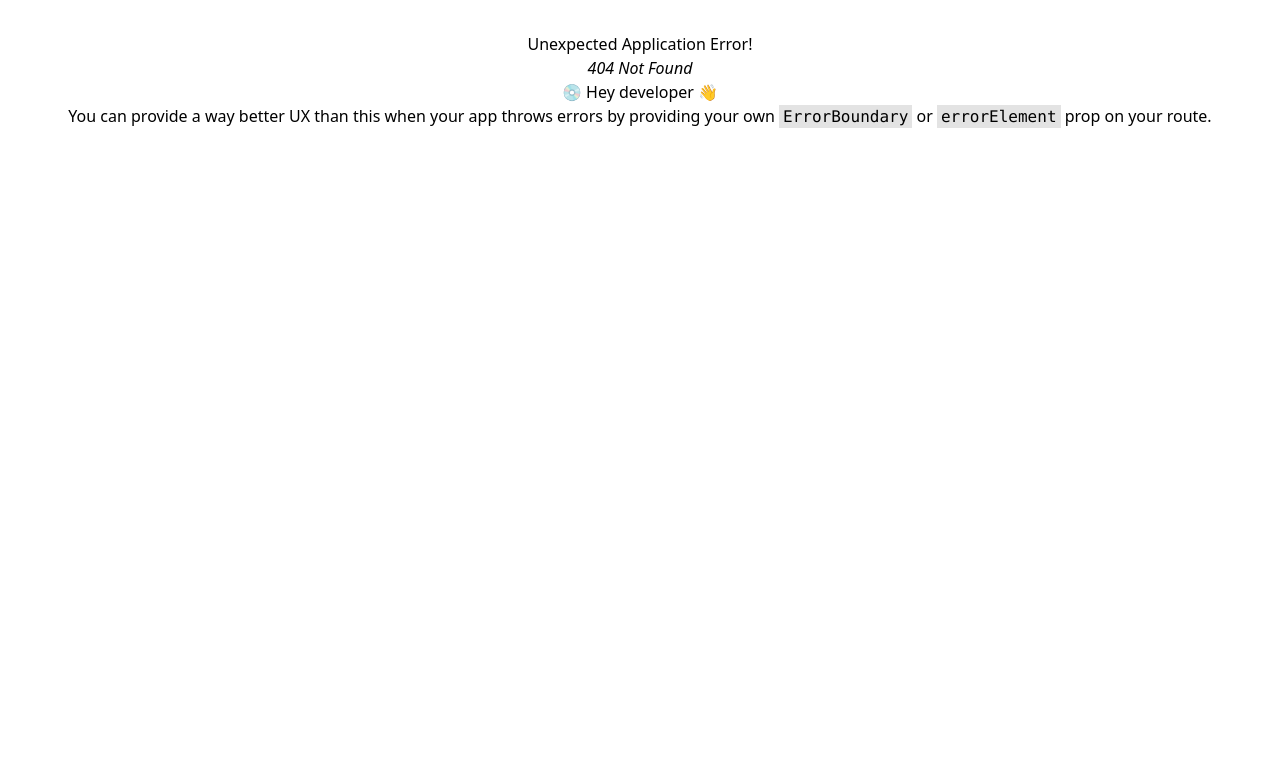
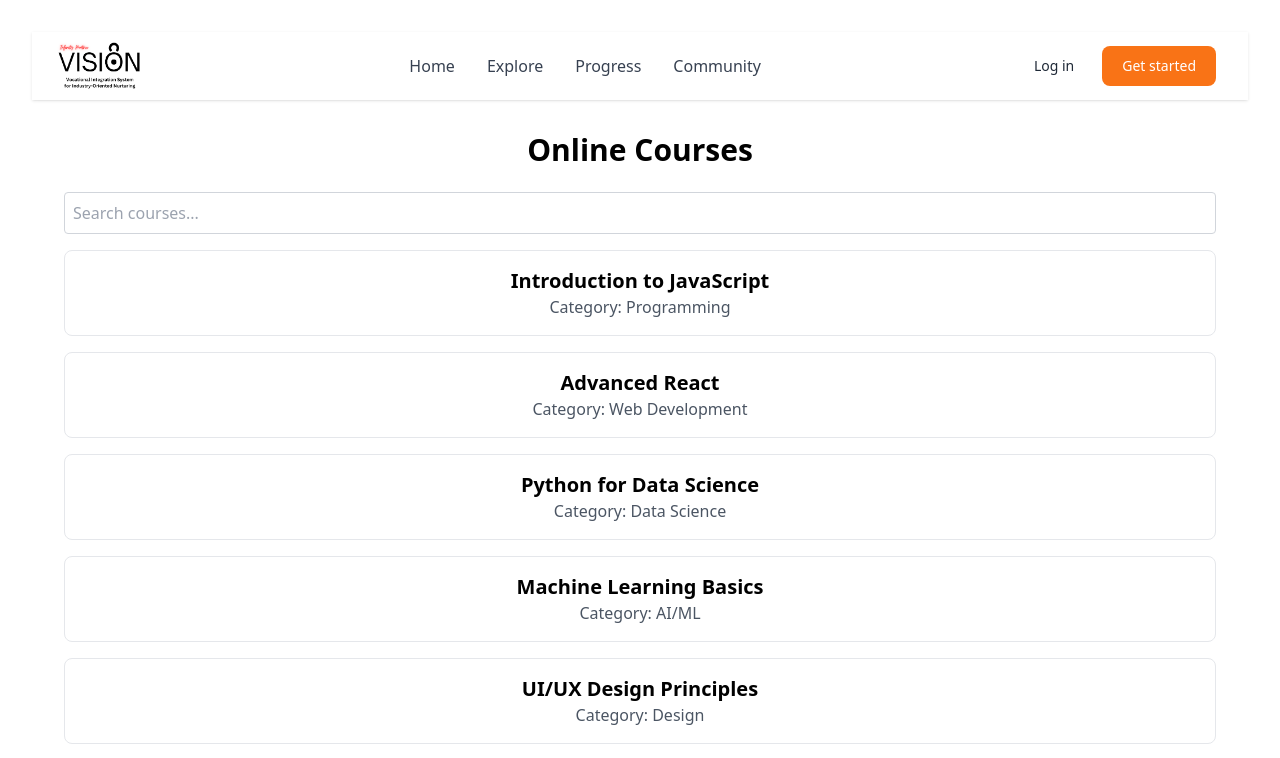
Before and after one commit to sarthak0504/Infinity-Matrix, a React (Vite) app in the folder client/: page /online_course in a window 1280 px wide. Before the commit this address had no page. Shown: the top 758 px of the page. Built offline with nearby package versions, Linux system fonts and the light colour scheme.

Commit message:
push by me

```diff
--- a/client/src/components/Dashboard/dashboard.jsx
+++ b/client/src/components/Dashboard/dashboard.jsx
@@ -14,7 +14,7 @@ export default function StudentDashboard() {
             <aside className="relative overflow-hidden text-center  rounded-lg py-10">
     <div className="relative z-10 max-w-screen-xl mx-auto px-6 lg:px-8">
         <div className="max-w-3xl space-y-6 mx-auto">
-            <h2 className="text-2xl sm:text-3xl font-semibold text-orange-600 leading-relaxed">
+            <h2 className="text-2xl sm:text-3xl font-semibold text-orange-500 leading-relaxed">
                 Building bridges between students, educators, skill hubs, and industries to create
                 a seamless pipeline of skilled talent!
             </h2>
@@ -65,7 +65,7 @@ export default function StudentDashboard() {
     <h3 className="text-lg font-bold text-black">Online Courses</h3>
     <p className="text-black">Find your path</p>
     <div className="flex-grow"></div> {/* Filler to push the button to the bottom */}
-    <Link to="/online-courses" className="mt-4 bg-blue-500 text-white px-4 py-2 rounded-lg">
+    <Link to="/online_course" className="mt-4 bg-blue-500 text-white px-4 py-2 rounded-lg">
       Get Started
     </Link>
   </div>
--- a/client/src/components/Header/Header.jsx
+++ b/client/src/components/Header/Header.jsx
@@ -15,14 +15,14 @@ export default function Header() {
                     </Link>
                     <div className="flex items-center lg:order-2">
                         <Link
-                            to="#"
+                            to="/login"
                             className="text-gray-800 hover:bg-gray-50 focus:ring-4 focus:ring-gray-300 font-medium rounded-lg text-sm px-4 lg:px-5 py-2 lg:py-2.5 mr-2 focus:outline-none"
                         >
                             Log in
                         </Link>
                         <Link
                             to="#"
-                            className="text-white bg-orange-700 hover:bg-orange-800 focus:ring-4 focus:ring-orange-300 font-medium rounded-lg text-sm px-4 lg:px-5 py-2 lg:py-2.5 mr-2 focus:outline-none"
+                            className="text-white bg-orange-500 hover:bg-orange-800 focus:ring-4 focus:ring-orange-300 font-medium rounded-lg text-sm px-4 lg:px-5 py-2 lg:py-2.5 mr-2 focus:outline-none"
                         >
                             Get started
                         </Link>
--- /dev/null
+++ b/client/src/components/Online_course/online_course.jsx
@@ -0,0 +1,57 @@
+import React, { useState } from 'react';
+
+const coursesList = [
+  { id: 1, title: 'Introduction to JavaScript', category: 'Programming' },
+  { id: 2, title: 'Advanced React', category: 'Web Development' },
+  { id: 3, title: 'Python for Data Science', category: 'Data Science' },
+  { id: 4, title: 'Machine Learning Basics', category: 'AI/ML' },
+  { id: 5, title: 'UI/UX Design Principles', category: 'Design' },
+  { id: 6, title: 'Digital Marketing Essentials', category: 'Marketing' },
+];
+
+const CoursesPage = () => {
+  const [searchQuery, setSearchQuery] = useState('');
+  const [filteredCourses, setFilteredCourses] = useState(coursesList);
+
+  const handleSearch = (e) => {
+    const query = e.target.value.toLowerCase();
+    setSearchQuery(query);
+    const filtered = coursesList.filter((course) =>
+      course.title.toLowerCase().includes(query)
+    );
+    setFilteredCourses(filtered);
+  };
+
+  return (
+    <div className="p-8">
+      <h1 className="text-3xl font-bold mb-6">Online Courses</h1>
+
+      {/* Search Bar */}
+      <input
+        type="text"
+        value={searchQuery}
+        onChange={handleSearch}
+        placeholder="Search courses..."
+        className="p-2 border border-gray-300 rounded mb-4 w-full"
+      />
+
+      {/* Courses List */}
+      <div>
+        {filteredCourses.length > 0 ? (
+          <ul className="space-y-4">
+            {filteredCourses.map((course) => (
+              <li key={course.id} className="p-4 border border-gray-200 rounded-lg">
+                <h2 className="text-xl font-semibold">{course.title}</h2>
+                <p className="text-gray-600">Category: {course.category}</p>
+              </li>
+            ))}
+          </ul>
+        ) : (
+          <p>No courses found.</p>
+        )}
+      </div>
+    </div>
+  );
+};
+
+export default CoursesPage;
--- a/client/src/main.jsx
+++ b/client/src/main.jsx
@@ -9,7 +9,8 @@ import About from './components/About/About.jsx'
 import Contact from './components/Contact/Contact.jsx'
 import User from './components/User/User.jsx'
 import Login from './components/Login/Login.jsx'
-// import StudentDashboard from './components/Dashboard/dashboard.jsx'
+import StudentDashboard from './components/Dashboard/dashboard.jsx'
+import CoursesPage from './components/Online_course/online_course.jsx'
 
 // const router = createBrowserRouter([
 //   {
@@ -35,11 +36,12 @@ import Login from './components/Login/Login.jsx'
 const router = createBrowserRouter(
   createRoutesFromElements(
     <Route path='/' element={<Layout />}>
-      <Route path='' element={<Login />} />
-      <Route path='home' element={<Home />} />
-      {/* <Route path='' element={<StudentDashboard />} /> */}
-      <Route path='about' element={<About />} />
-      <Route path='contact' element={<Contact />} />
+      <Route path='/login' element={<Login />} />
+      <Route path='/home' element={<Home />} />
+      <Route path='' element={<StudentDashboard />} />
+      <Route path='/about' element={<About />} />
+      <Route path='/contact' element={<Contact />} />
+      <Route path='/online_course' element={<CoursesPage />} />
       <Route path='user/:userid' element={<User />} />
 
     </Route>
```
